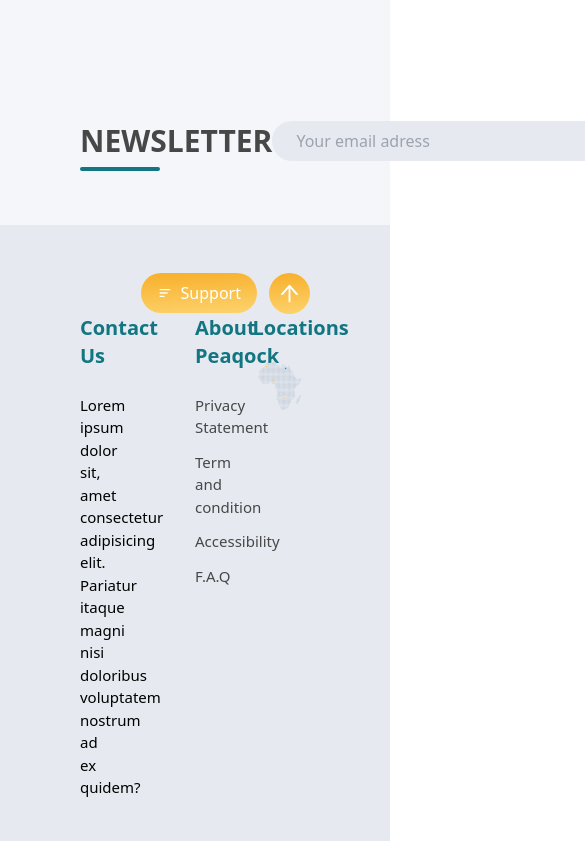
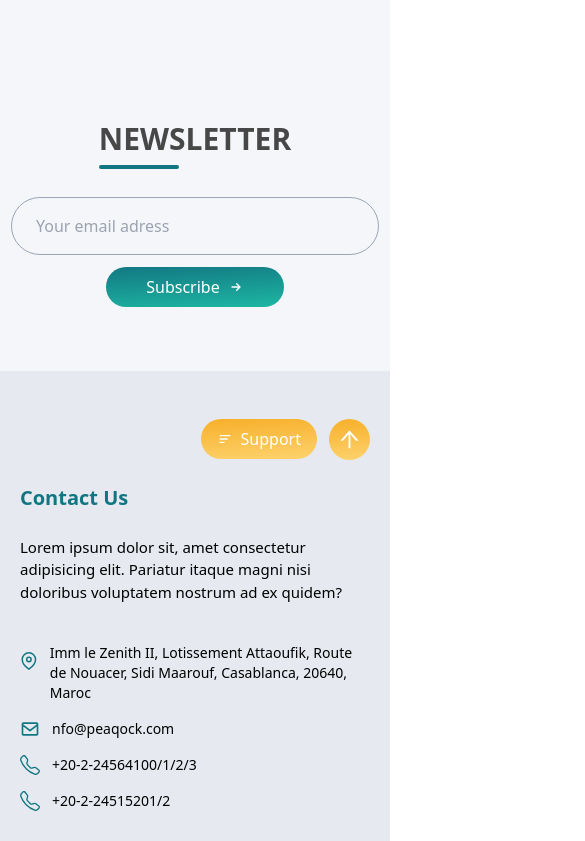
Before and after one commit to chourafiDev/Peaqock, a Next.js app: page / in a window 390 px wide. Shown: the part 5960-6801 px from the top of the page, 585 px wide, since content can reach past the window. Built offline with nearby package versions, Linux system fonts and the light colour scheme.

Commit message:
Fix Responsive Footer

```diff
--- a/app/components/NewsLetter.tsx
+++ b/app/components/NewsLetter.tsx
@@ -3,18 +3,18 @@ import Button from "./Utils/Button";
 
 const NewsLetter = () => {
   return (
-    <div className="bg-light-gray px-20 py-16 flex justify-between items-center">
+    <div className="bg-light-gray px-20 py-16 flex lg:flex-row flex-col justify-between items-center gap-10">
       <div>
         <h2 className="relative uppercase text-3xl font-bold text-base-gray before:absolute before:-bottom-3 before:left-0 before:bg-primary before:h-1 before:w-20 before:rounded-full">
           NewsLetter
         </h2>
       </div>
       <div>
-        <div className="flex items-center bg-forth-gray rounded-full">
+        <div className="flex md:flex-row flex-col items-center md:bg-forth-gray rounded-full mx-8">
           <input
             type="text"
             placeholder="Your email adress"
-            className="bg-transparent outline-none px-6 w-[28rem] text-md text-second-gray"
+            className="bg-transparent outline-none px-6 md:w-[28rem] w-[23rem] text-md text-second-gray border border-second-gray md:py-0 py-4 rounded-full md:mb-0 mb-3"
           />
           <Button cssClasses="flex items-center gap-2 btn btn-green font-normal">
             <span>Subscribe</span>
--- a/app/core/Layout/Footer/index.tsx
+++ b/app/core/Layout/Footer/index.tsx
@@ -9,10 +9,9 @@ import Button from "../../../components/Utils/Button";
 
 const Footer = () => {
   return (
-    <div className="bg-forth-gray px-20">
+    <div className="bg-forth-gray md:px-20 px-5">
       <div className="py-12">
-        <div className="flex justify-end">
-          <div className="flex items-center gap-3">
+        <div className="flex justify-end items-center gap-3 mb-6">
           <Button cssClasses="btn btn-yellow flex items-center gap-2 px-4">
             <BiMenuAltLeft className="font-bold" />
             <span className="font-normal">Support</span>
@@ -21,34 +20,34 @@ const Footer = () => {
             <AiOutlineArrowUp className="font-bold" size={25} />
           </Button>
         </div>
-        </div>
-        <div className="grid grid-cols-4">
-          <div className="col-span-2 pr-36">
+
+        <div className="grid lg:grid-cols-4 md:grid-cols-2 grid-cols-1 gap-8 lg:gap-0">
+          <div className="lg:col-span-2 lg:pr-36">
             <h3 className="text-primary font-bold text-xl pb-6">Contact Us</h3>
-            <p className="base-gray font-light text-[15px] pr-28">
+            <p className="base-gray font-light text-[15px] lg:pr-28">
               Lorem ipsum dolor sit, amet consectetur adipisicing elit. Pariatur
               itaque magni nisi doloribus voluptatem nostrum ad ex quidem?
             </p>
             <ul className="flex flex-col gap-4 mt-10 text-[15px]">
               <li className="flex gap-3">
-                <FiMapPin size={20} className="text-primary mt-0" />
+                <FiMapPin className="text-primary mt-0 text-4xl" />
                 <p className="base-gray font-light text-sm">
                   Imm le Zenith II, Lotissement Attaoufik, Route de Nouacer,
                   Sidi Maarouf, Casablanca, 20640, Maroc
                 </p>
               </li>
               <li className="flex items-center gap-3">
-                <BiEnvelope className="text-primary" />
+                <BiEnvelope className="text-primary text-xl" />
                 <p className="base-gray font-light text-sm">nfo@peaqock.com</p>
               </li>
               <li className="flex items-center gap-3">
-                <BsTelephone className="text-primary" />
+                <BsTelephone className="text-primary text-xl" />
                 <p className="base-gray font-light text-sm">
                   +20-2-24564100/1/2/3
                 </p>
               </li>
               <li className="flex items-center gap-3">
-                <BsTelephone className="text-primary" />
+                <BsTelephone className="text-primary text-xl" />
                 <p className="base-gray font-light text-sm">+20-2-24515201/2</p>
               </li>
             </ul>
```
Lines whose indentation alone changed are shown as unchanged.
